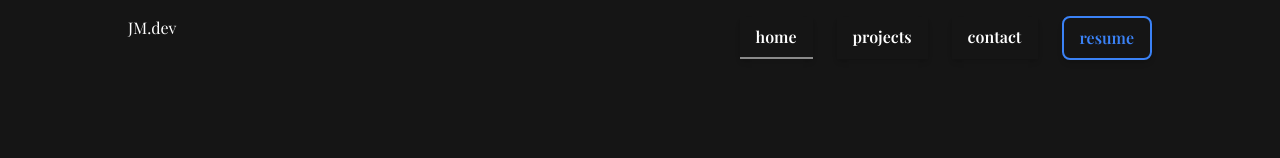
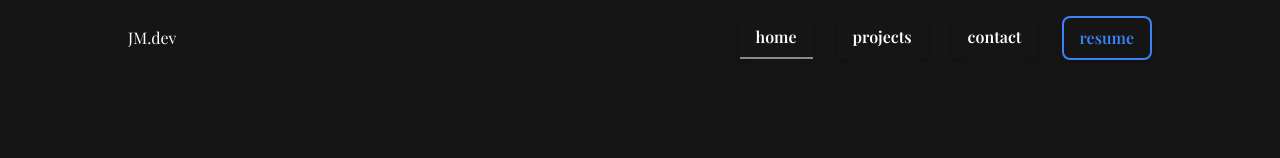
Before and after one commit to MrXInfinity/MrXInfinity.github.io, a Next.js app: page / in a window 1280 px wide. Shown: the top 158 px of the page. Built offline with nearby package versions, Linux system fonts and the light colour scheme.

Commit message:
transition and css cleanup

```diff
--- a/components/navbar.tsx
+++ b/components/navbar.tsx
@@ -30,7 +30,7 @@ export const Navbar = () => {
 
   return (
     <div className="sticky top-0 z-10 flex justify-center bg-[#151515] px-8 py-4 font-playfairDisplay sm:relative lg:px-28 xl:px-32">
-      <div className="flex w-full max-w-md justify-between sm:max-w-none xl:max-w-[80rem]">
+      <div className="flex w-full max-w-md items-center justify-between sm:max-w-none xl:max-w-[80rem]">
         <Link href="/">JM.dev</Link>
         <div className="hidden items-center gap-6 md:flex ">
           <Link
--- a/components/projects.tsx
+++ b/components/projects.tsx
@@ -94,7 +94,9 @@ export const Projects = () => {
               href="/projects"
               className="button_transition flex cursor-pointer items-center gap-2 text-xs text-blue-500/80 hover:bg-slate-400/20"
             >
-              <h1>See more...</h1>
+              <motion.button whileTap={{ scale: 0.9 }}>
+                See more...
+              </motion.button>
               <ArrowRightIcon className="h-4 w-4" />
             </Link>
           </motion.div>
```
